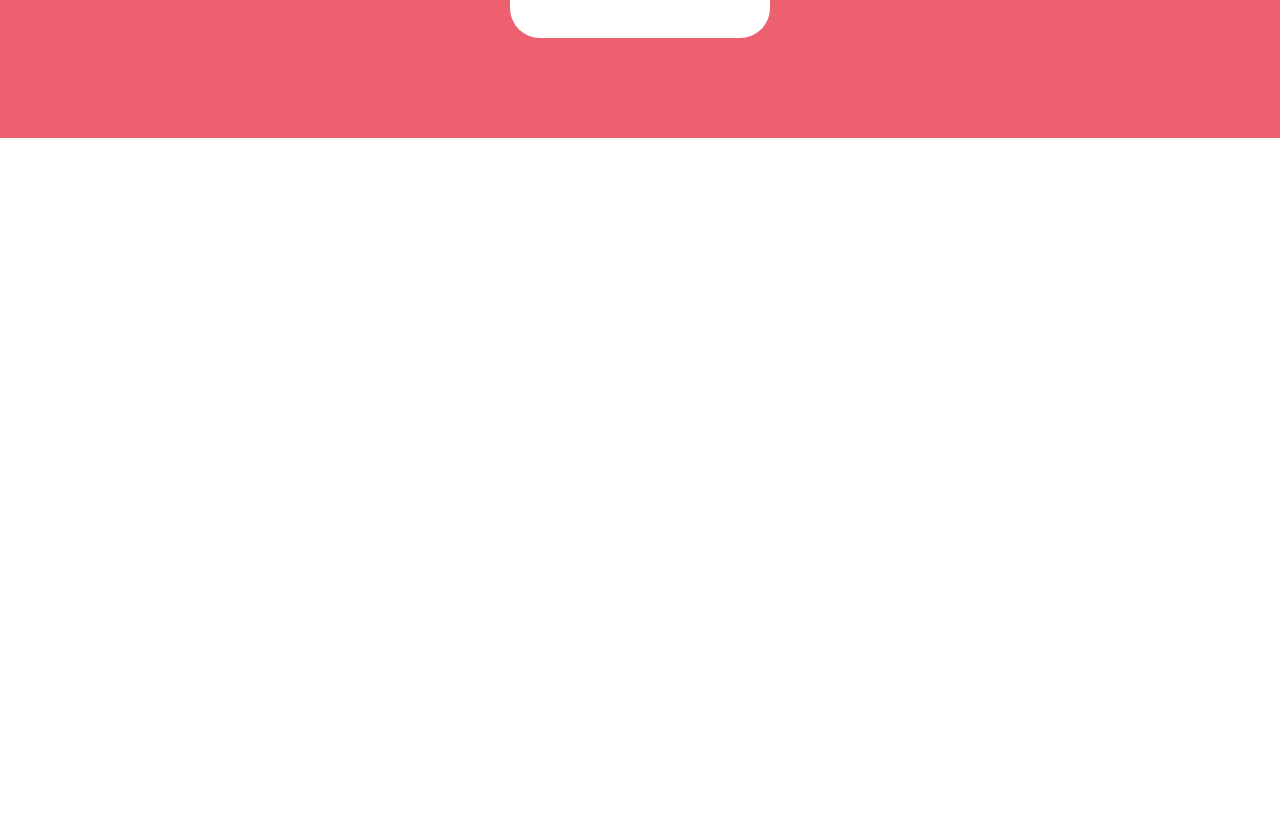
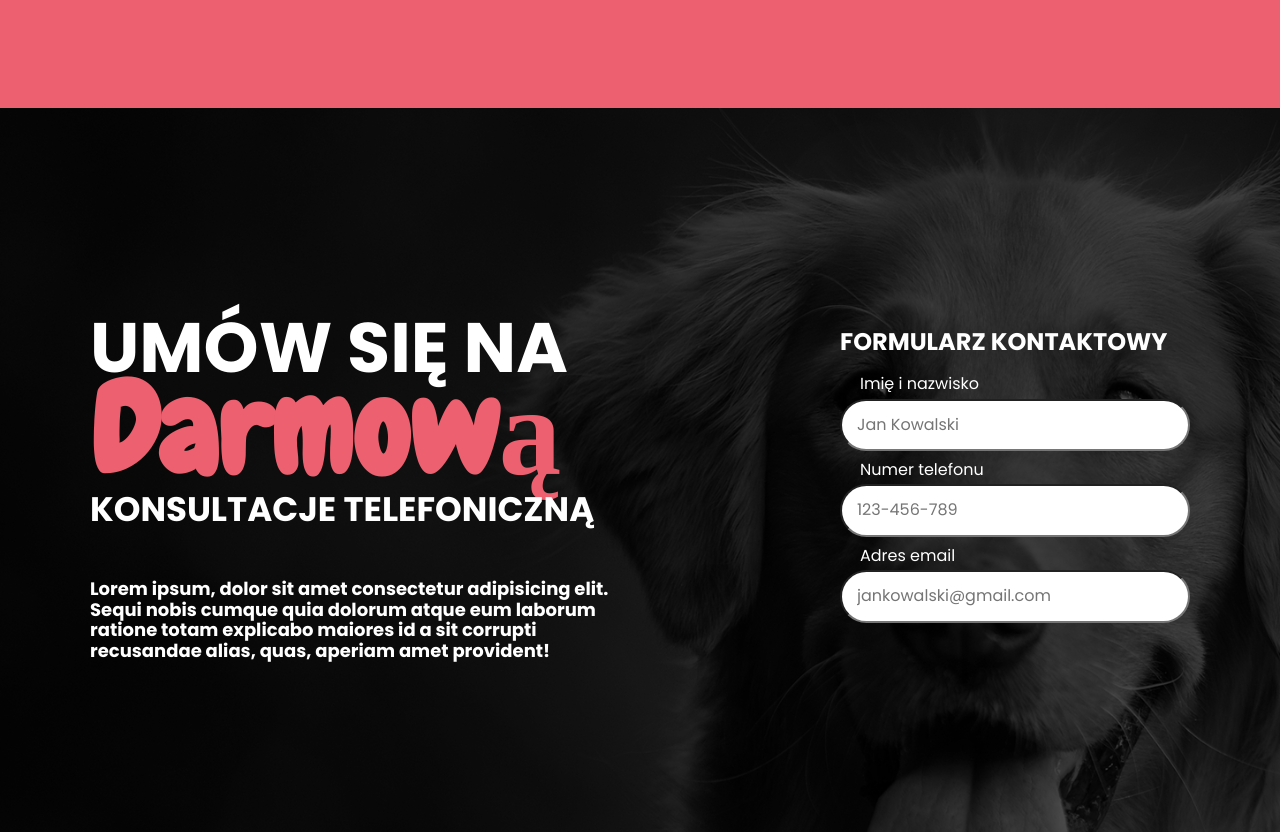
Before and after one commit to Patryk0408/Wyszczekaj-To, a React (Create React App) app: page / in a window 1280 px wide. Shown: the part 3776-4608 px from the top of the page. Before the commit the page ends 3914 px from the top, so only its background shows below. Built offline with nearby package versions, Linux system fonts and the light colour scheme.

Commit message:
Adding section of newsletter

```diff
--- a/src/App.js
+++ b/src/App.js
@@ -2,6 +2,7 @@ import Header from './common/Header'
 import AboutUs from './features/AboutUs'
 import Home from './features/Home'
 import Offer from './features/Offer'
+import Contact from './features/Contact'
 
 function App() {
 	return (
@@ -14,6 +15,7 @@ function App() {
 					ipsa dolores autem placeat.'
 			/>
 			<Offer />
+			<Contact />
 		</div>
 	)
 }
--- /dev/null
+++ b/src/features/Contact/Form/index.js
@@ -0,0 +1,19 @@
+import { Wrapper, Title, Input, FormWrapper, InputTitle } from './styled'
+
+const Form = () => {
+	return (
+		<Wrapper>
+			<Title>Formularz kontaktowy</Title>
+			<FormWrapper>
+				<InputTitle>Imię i nazwisko</InputTitle>
+				<Input placeholder='Jan Kowalski' />
+				<InputTitle>Numer telefonu</InputTitle>
+				<Input placeholder='123-456-789' />
+				<InputTitle>Adres email</InputTitle>
+				<Input placeholder='jankowalski@gmail.com' />
+			</FormWrapper>
+		</Wrapper>
+	)
+}
+
+export default Form
--- /dev/null
+++ b/src/features/Contact/Form/styled.js
@@ -0,0 +1,24 @@
+import styled from 'styled-components'
+
+export const Wrapper = styled.div`
+	color: ${({ theme }) => theme.color.white};
+`
+
+export const Input = styled.input`
+	max-width: 100%;
+	padding: 15px;
+	border-radius: 30px;
+	margin: 0 0 10px;
+`
+
+export const FormWrapper = styled.div`
+	display: grid;
+`
+
+export const Title = styled.h2`
+	text-transform: uppercase;
+`
+
+export const InputTitle = styled.span`
+	padding: 0 0 5px 20px;
+`
--- /dev/null
+++ b/src/features/Contact/index.js
@@ -0,0 +1,34 @@
+import {
+	Wrapper,
+	Background,
+	ContactWrapper,
+	TextWrapper,
+	Title,
+	TitleSpan,
+	TitleParagraph,
+	Description,
+} from './styled'
+import Form from './Form'
+
+const Contact = () => {
+	return (
+		<Wrapper>
+			<Background />
+			<ContactWrapper>
+				<TextWrapper>
+					<Title>
+						Umów się na <br />
+						<TitleSpan>darmową</TitleSpan> <TitleParagraph>konsultacje telefoniczną</TitleParagraph>
+					</Title>
+					<Description>
+						Lorem ipsum, dolor sit amet consectetur adipisicing elit. Sequi nobis cumque quia dolorum atque eum laborum
+						ratione totam explicabo maiores id a sit corrupti recusandae alias, quas, aperiam amet provident!
+					</Description>
+				</TextWrapper>
+				<Form />
+			</ContactWrapper>
+		</Wrapper>
+	)
+}
+
+export default Contact
--- /dev/null
+++ b/src/features/Contact/styled.js
@@ -0,0 +1,56 @@
+import styled from 'styled-components'
+import contactImage from '../../img/KONTAKT.png'
+
+export const Wrapper = styled.div`
+	position: relative;
+	padding: 0 0 400px;
+`
+
+export const Background = styled.div`
+	background-image: url(${contactImage});
+	height: 100%;
+	width: 100%;
+	position: absolute;
+	bottom: 0;
+	background-size: cover;
+	filter: brightness(0.3);
+`
+
+export const ContactWrapper = styled.div`
+	display: flex;
+	justify-content: center;
+	position: relative;
+	padding: 200px 0 0;
+	flex-wrap: wrap;
+	gap: 200px;
+`
+
+export const TextWrapper = styled.div`
+	color: ${({ theme }) => theme.color.white};
+	max-width: 550px;
+`
+
+export const Title = styled.h2`
+	font-size: 70px;
+	text-transform: uppercase;
+	padding: 0 0 50px;
+	margin: 0;
+`
+
+export const TitleSpan = styled.span`
+	font-family: 'Chewy', cursive;
+	color: ${({ theme }) => theme.color.mandy};
+	text-transform: capitalize;
+	font-size: 125px;
+	line-height: 0.7;
+`
+
+export const TitleParagraph = styled.p`
+	font-size: 34px;
+	margin: 0;
+`
+
+export const Description = styled.div`
+	font-size: 18px;
+	font-weight: 700;
+`
--- a/src/features/Offer/styled.js
+++ b/src/features/Offer/styled.js
@@ -9,7 +9,7 @@ export const Title = styled.h2`
 	font-size: 90px;
 	text-transform: uppercase;
 	text-align: center;
-	padding: 150px 0 0;
+	padding: 110px 0 0;
 `
 
 export const TitleWhite = styled.span`
@@ -18,7 +18,7 @@ export const TitleWhite = styled.span`
 	text-transform: capitalize;
 `
 export const Offers = styled.div`
-	padding: 0 20px 100px;
+	padding: 0 20px 110px;
 	display: flex;
 	justify-content: center;
 	flex-wrap: wrap;
```
